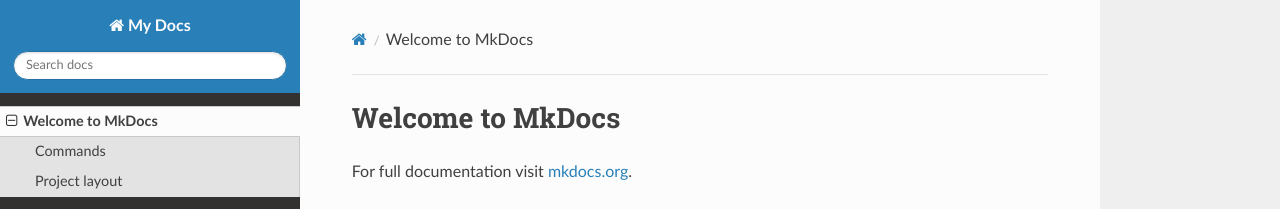
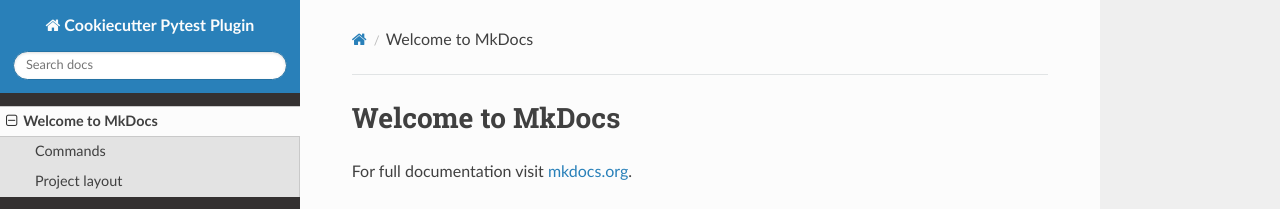
Before and after one commit to pytest-dev/cookiecutter-pytest-plugin, an MkDocs documentation site: the page built from docs/index.md, in a window 1280 px wide. Shown: the top 209 px of the page. Built offline with MkDocs 1.6.1, drawn with Linux system fonts in a browser that asks for light colours; nearby versions of some CDN libraries.

Commit message:
Change doc site_name to Cookiecutter Pytest Plugin

```diff
--- a/mkdocs.yml
+++ b/mkdocs.yml
@@ -1,2 +1,2 @@
-site_name: My Docs
+site_name: Cookiecutter Pytest Plugin
 theme: readthedocs
```
